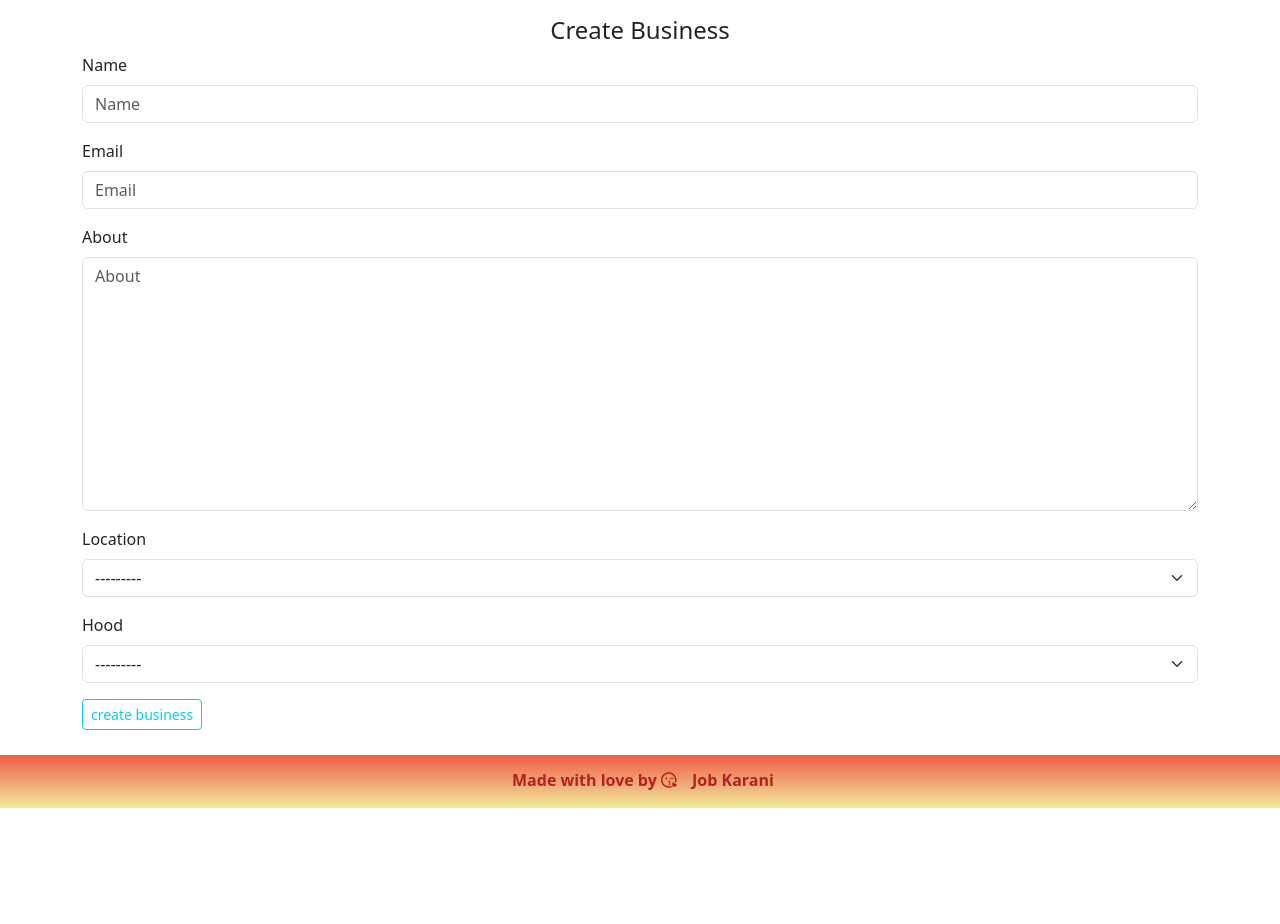
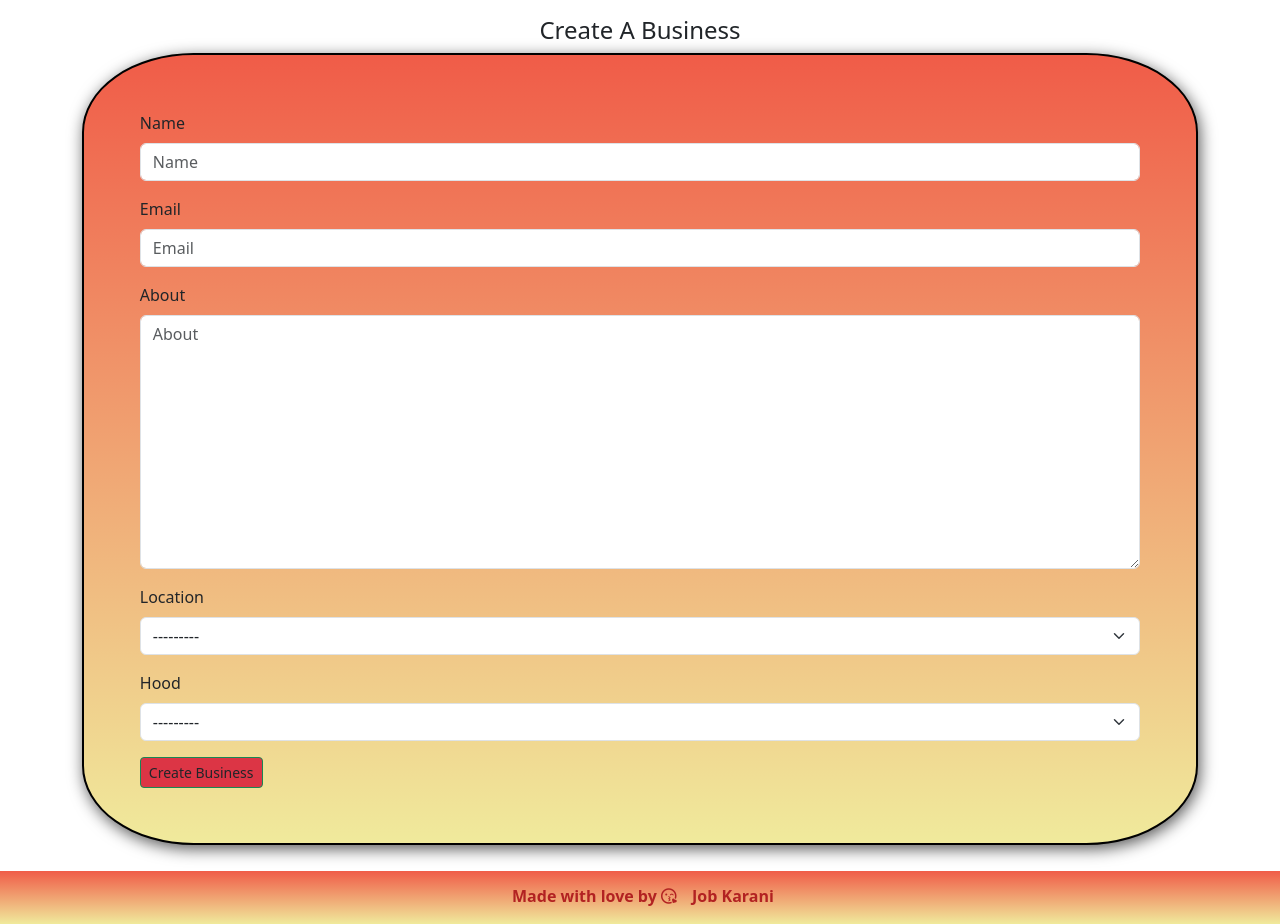
Before and after one commit to jobkarani/neighborhood, a Django app: page /create_business in a window 1280 px wide. Shown: the part 104-1028 px from the top of the page. Before the commit the page ends 912 px from the top, so only its background shows below. Run offline with Django 3.2, Linux system fonts and the light colour scheme; the visitor is signed in with stand-in values (Sample User, id 1); data that the repository does not hold is empty; some libraries are stand-ins or nearby versions; some web fonts are replaced.

Commit message:
styles create business form

```diff
--- a/app/templates/all-temps/create_business.html
+++ b/app/templates/all-temps/create_business.html
@@ -3,16 +3,34 @@
 {% block content %}
 <br><br><br><br>
 <!-- content -->
+<style>
+    form {
+        border: 2px solid black;
+        border-radius: 10%;
+        padding: 5%;
+        background: linear-gradient(to top, #f0ea9c, #f05c48);
+        filter: drop-shadow(2px 4px 8px #585858);
+    }
+
+    form:hover {
+        filter: drop-shadow(2px 4px 8px #fff);
+    }
+
+    input {
+        font-size: larger;
+    }
+</style>
 <div class="container">
     <div class=" mt-4">
         <div class="text-center">
-            <h4>Create Business</h4>
+            <h4>Create A Business</h4>
         </div>
         <form action="{% url 'create_business' %}" method="POST" enctype="multipart/form-data">
             {% csrf_token %}
             {% bootstrap_form form %}
             <div class="form-group">
-                <input type="submit" class="btn btn-outline-info btn-sm" value="create business" />
+                <input type="submit" class="btn btn-outline-success text-dark btn-sm bg-danger"
+                    value="Create Business" />
             </div>
         </form>
     </div>
--- a/app/templates/all-temps/profiles.html
+++ b/app/templates/all-temps/profiles.html
@@ -10,6 +10,11 @@
 
     .card {
         background: linear-gradient(to top, #f0ea9c, #f05c48);
+        filter: drop-shadow(2px 4px 8px #585858);
+    }
+
+    .card:hover {
+        filter: drop-shadow(2px 4px 8px #fff);
     }
 </style>
 
```
Also changed, not shown: app/templates/all-temps/busineses.html (+14 -0 lines).
